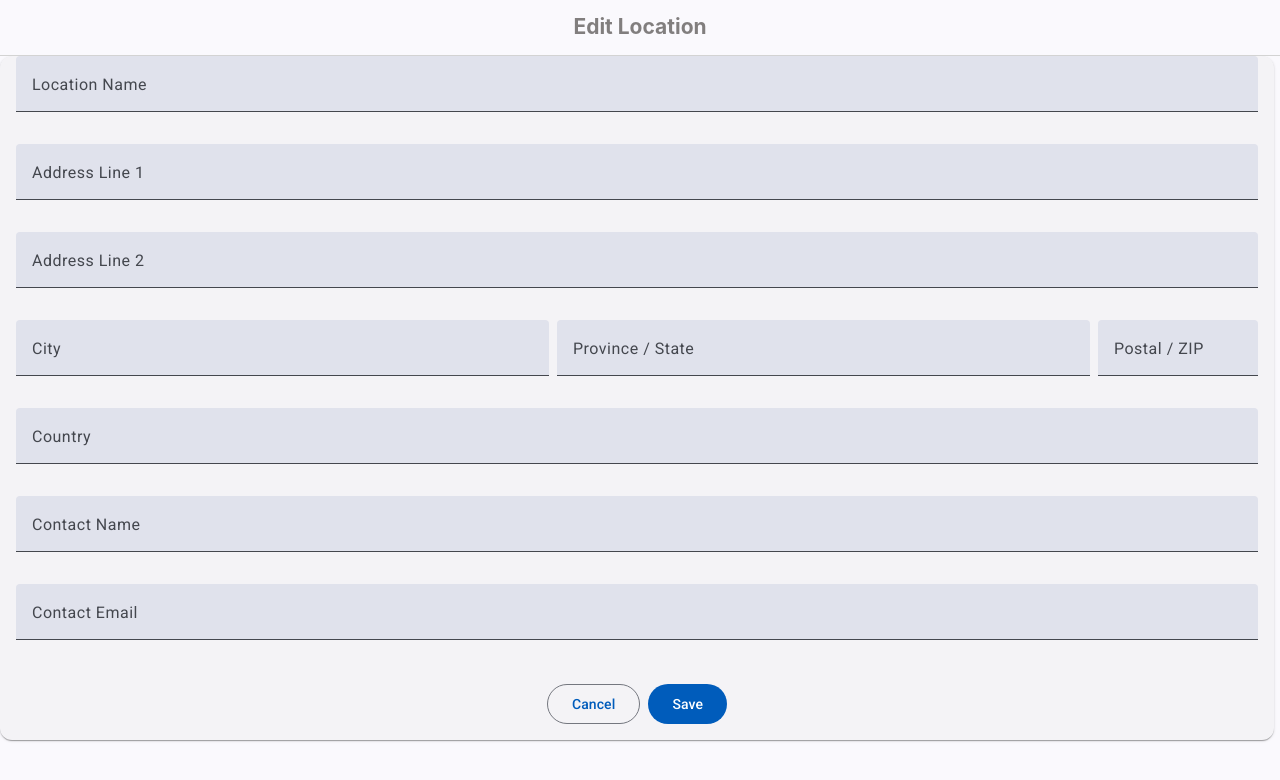
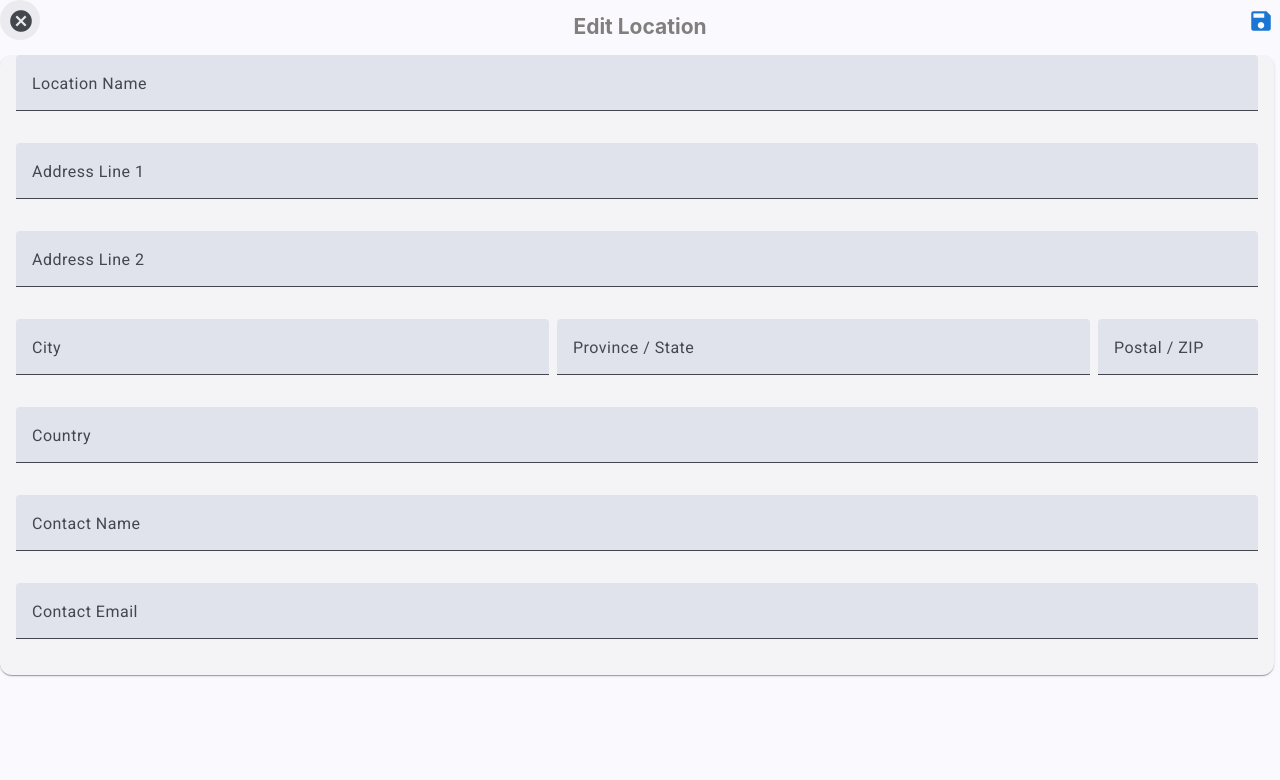
Before and after one commit to Aditya07198/inspection-info-app, an Angular app in the folder inspection-client-app/: page /org-locations-list/new in a window 1280 px wide. Shown: the top 780 px of the page. Built offline with nearby package versions, Linux system fonts and the light colour scheme.

Commit message:
Updated icons

```diff
--- a/inspection-client-app/src/app/components/org-location-edit/org-locations-edit.component.html
+++ b/inspection-client-app/src/app/components/org-location-edit/org-locations-edit.component.html
@@ -1,5 +1,12 @@
 <div class="main">
+    <div class="edit-form-header">
+        <button class="cancel-icon" mat-icon-button type="button" (click)="onCancel()">
+            <mat-icon>cancel</mat-icon>
+        </button>
         <h2 class="header-title">Edit Location</h2>
+        <button [disabled]="loading" class="save-icon" mat-icon-button color="primary" type="submit" (click)="onSubmit()">
+            <mat-icon>save</mat-icon>
+        </button>
     </div>
     <div class="card-grid">
         <mat-card>
@@ -52,12 +59,8 @@
                         <mat-label>Contact Email</mat-label>
                         <input matInput formControlName="contact_email">
                     </mat-form-field>
-
-        <div class="action-row">
-          <button mat-stroked-button type="button" (click)="onCancel()" [disabled]="loading">Cancel</button>
-          <button mat-flat-button color="primary" type="submit" [disabled]="loading">{{ loading ? 'Saving...' : 'Save' }}</button>
-        </div>
                 </form>
             </mat-card-content>
         </mat-card>
     </div>
+</div>
--- a/inspection-client-app/src/app/components/org-location-edit/org-locations-edit.component.scss
+++ b/inspection-client-app/src/app/components/org-location-edit/org-locations-edit.component.scss
@@ -3,10 +3,36 @@
         border-bottom: 1px solid lightgray;
     }
 
-    .header-title  {
+    .edit-form-header {
+        display: flex;
+        flex-direction: row;
+        justify-content: space-between;
+    }
+
+    .cancel-icon,
+    .save-icon {
+        display: inline-flex;
+        align-items: center;
+        justify-content: center;
+        cursor: pointer;
+        border: none;
+        background: transparent;
+        padding: 6px;
+
+        mat-icon {
+            font-size: 26px;
+        }
+    }
+
+    .save-icon {
+        color: #1976d2;
+    }
+
+    .header-title {
         text-align: center;
         color: #817e7e;
     }
+
 
     form {
         display: flex;
@@ -50,12 +76,17 @@
         max-height: calc(100vh - 6rem);
         min-height: 0;
         overflow-y: auto;
-            -webkit-overflow-scrolling: touch; /* smooth native scrolling on iOS */
-            touch-action: pan-y; /* allow vertical panning on touch devices */
+        -webkit-overflow-scrolling: touch;
+        /* smooth native scrolling on iOS */
+        touch-action: pan-y;
+        /* allow vertical panning on touch devices */
         -ms-touch-action: pan-y;
-            overscroll-behavior-y: contain; /* prevent outer scroll capture */
-            padding-right: 6px; /* give space for scrollbar */
-            padding-bottom: 3rem; /* Prevent last card from hitting the screen edge */
+        overscroll-behavior-y: contain;
+        /* prevent outer scroll capture */
+        padding-right: 6px;
+        /* give space for scrollbar */
+        padding-bottom: 3rem;
+        /* Prevent last card from hitting the screen edge */
         position: relative;
     }
 
@@ -63,7 +94,8 @@
     mat-card {
         display: block;
         box-sizing: border-box;
-            min-height: 0; /* allow the card to shrink inside the scroll container */
+        min-height: 0;
+        /* allow the card to shrink inside the scroll container */
     }
 
     /* Make the mobile scrollbar visible and usable */
@@ -71,8 +103,9 @@
         width: 8px;
         height: 8px;
     }
+
     .card-grid::-webkit-scrollbar-thumb {
-            background: rgba(0,0,0,0.18);
+        background: rgba(0, 0, 0, 0.18);
         border-radius: 6px;
     }
 
@@ -81,6 +114,7 @@
             height: calc(100vh - 5rem);
             max-height: calc(100vh - 5rem);
         }
+
         .action-row {
             justify-content: space-between;
         }
--- a/inspection-client-app/src/app/components/org-location-edit/org-locations-edit.component.ts
+++ b/inspection-client-app/src/app/components/org-location-edit/org-locations-edit.component.ts
@@ -8,11 +8,12 @@ import { MatInputModule } from '@angular/material/input';
 import { MatButtonModule } from '@angular/material/button';
 import { ClientApiService } from '../../services/client-api.service';
 import { firstValueFrom } from 'rxjs';
+import { MatIconModule } from '@angular/material/icon';
 
 @Component({
   selector: 'app-org-location-edit',
   standalone: true,
-  imports: [CommonModule, ReactiveFormsModule, MatCardModule, MatFormFieldModule, MatInputModule, MatButtonModule],
+  imports: [CommonModule, ReactiveFormsModule, MatIconModule, MatCardModule, MatFormFieldModule, MatInputModule, MatButtonModule],
   templateUrl: './org-locations-edit.component.html',
   styleUrls: ['./org-locations-edit.component.scss'],
 })
--- a/inspection-client-app/src/app/components/org-locations-list/org-locations-list.component.scss
+++ b/inspection-client-app/src/app/components/org-locations-list/org-locations-list.component.scss
@@ -16,7 +16,7 @@
             position: absolute;
             right: 0.5rem;
             top: 50%;
-            transform: translateY(-50%);
+            transform: translateY(20%);
             display: inline-flex;
             align-items: center;
             justify-content: center;
```
Lines whose indentation alone changed are shown as unchanged.
